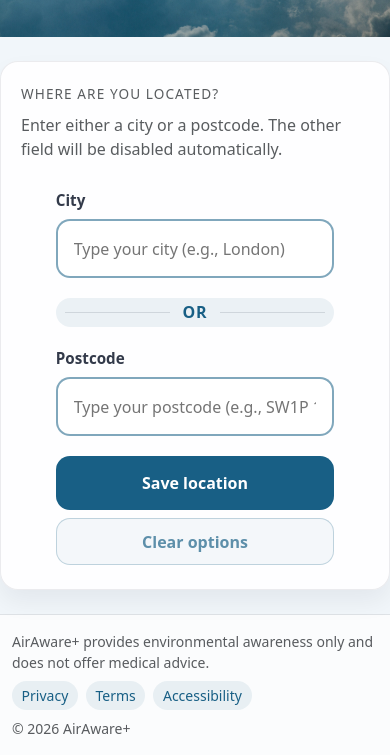
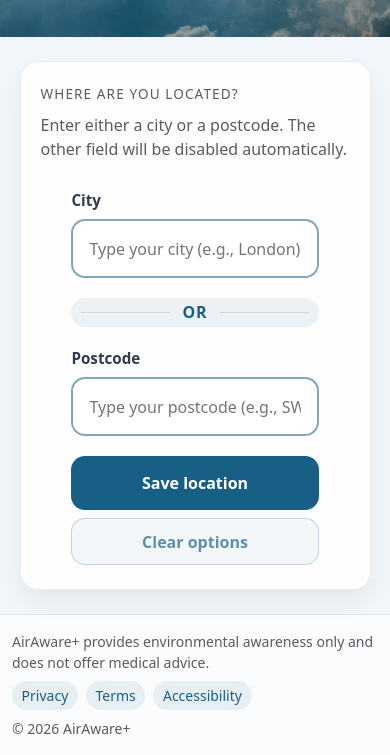
Before and after one commit to LeanneCodes/AirAware, a website: page public/location.html in a window 390 px wide. Shown: the part 220-975 px from the top of the page. Drawn offline with nearby package versions, Linux system fonts and the light colour scheme; no server answers; sample sign-in values are in the browser's storage.

Commit message:
adjust location form size

```diff
--- a/public/location.html
+++ b/public/location.html
@@ -94,7 +94,7 @@
 
   <!-- MAIN -->
   <main class="main container py-4 py-lg-5">
-    <section class="card" aria-label="Location form">
+    <section class="card aa-location-card" aria-label="Location form">
 
       <h1 class="title text-body-secondary">Where are you located?</h1>
 
--- a/public/location/style.css
+++ b/public/location/style.css
@@ -95,7 +95,7 @@ body.page {
 }
 
 /* Card/panel */
-.card {
+.aa-location-card {
   max-width: 820px;
   margin: 0 auto;
   background: rgba(255, 255, 255, 0.88);
@@ -105,9 +105,17 @@ body.page {
   backdrop-filter: blur(8px);
   padding: 2rem;
 }
+
 @media (max-width: 575.98px) {
-  .card {
+  .aa-location-card {
     padding: 1.5rem 1.25rem;
+    width: 90%;
+    max-width: 420px;
+    margin: 0 auto;
+  }
+
+  .form{
+    width: 100%;
   }
 }
 
```
